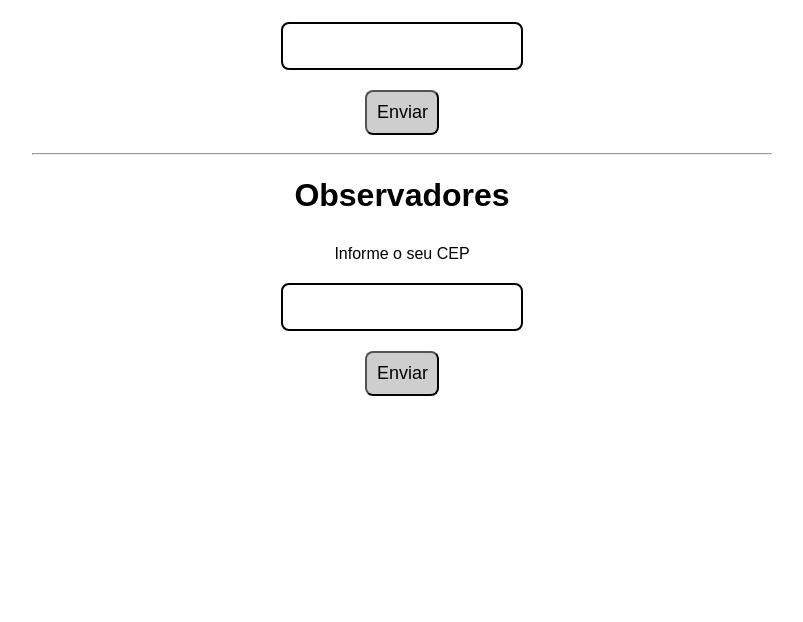
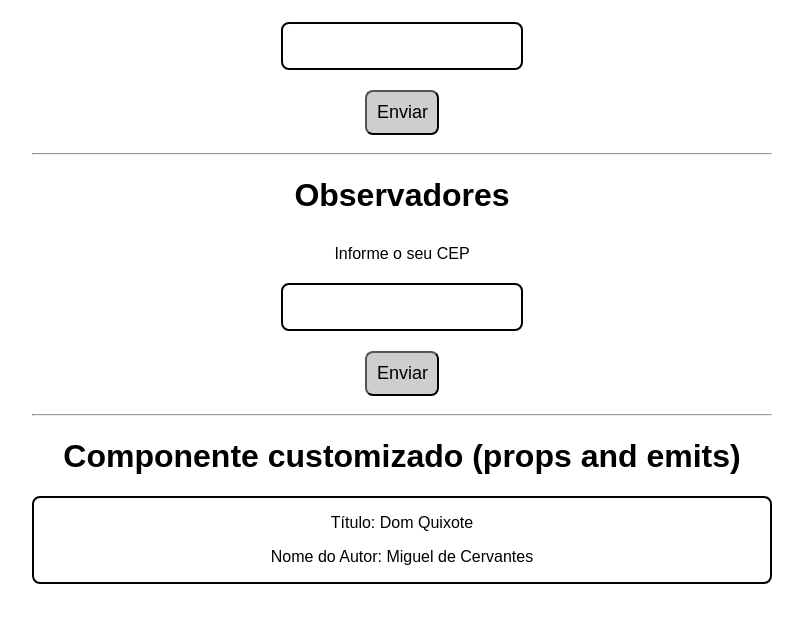
Before and after one commit to AndersonCamposs/learning_vue, a Vue app: page / in a window 1280 px wide. Shown: the part 1168-1790 px from the top of the page, without its empty margins (238-1041 px from the left). Built offline with nearby package versions, Linux system fonts and the light colour scheme.

Commit message:
Componente customizado com props e emits

```diff
--- a/src/App.vue
+++ b/src/App.vue
@@ -7,6 +7,7 @@ import ConditionalRendering from "./components/ConditionalRendering.vue";
 import ListRendering from "./components/ListRendering.vue";
 import EventHandling from "./components/EventHandling.vue";
 import Whatchers from "./components/Whatchers.vue";
+import CustomComponent from "./components/CustomComponent.vue";
 </script>
 
 <template>
@@ -25,6 +26,9 @@ import Whatchers from "./components/Whatchers.vue";
   <EventHandling />
   <hr>
   <Whatchers />
+  <hr>
+  <h1>Componente customizado (props and emits)</h1>
+  <CustomComponent title="Dom Quixote" author-name="Miguel de Cervantes"/>
 </template>
 
 <style scoped>
--- /dev/null
+++ b/src/components/CustomComponent.vue
@@ -0,0 +1,21 @@
+<script setup>
+defineProps([
+    "title",
+    "authorName"
+])
+</script>
+
+<template>
+    <div class="container">
+        <p>Título: {{ title }}</p>
+        <p>Nome do Autor: {{ authorName }}</p>
+    </div>
+</template>
+
+<style scoped>
+.container {
+    border: 2px solid #000;
+    border-radius: 8px;
+    text-align: center;
+}
+</style>
```
